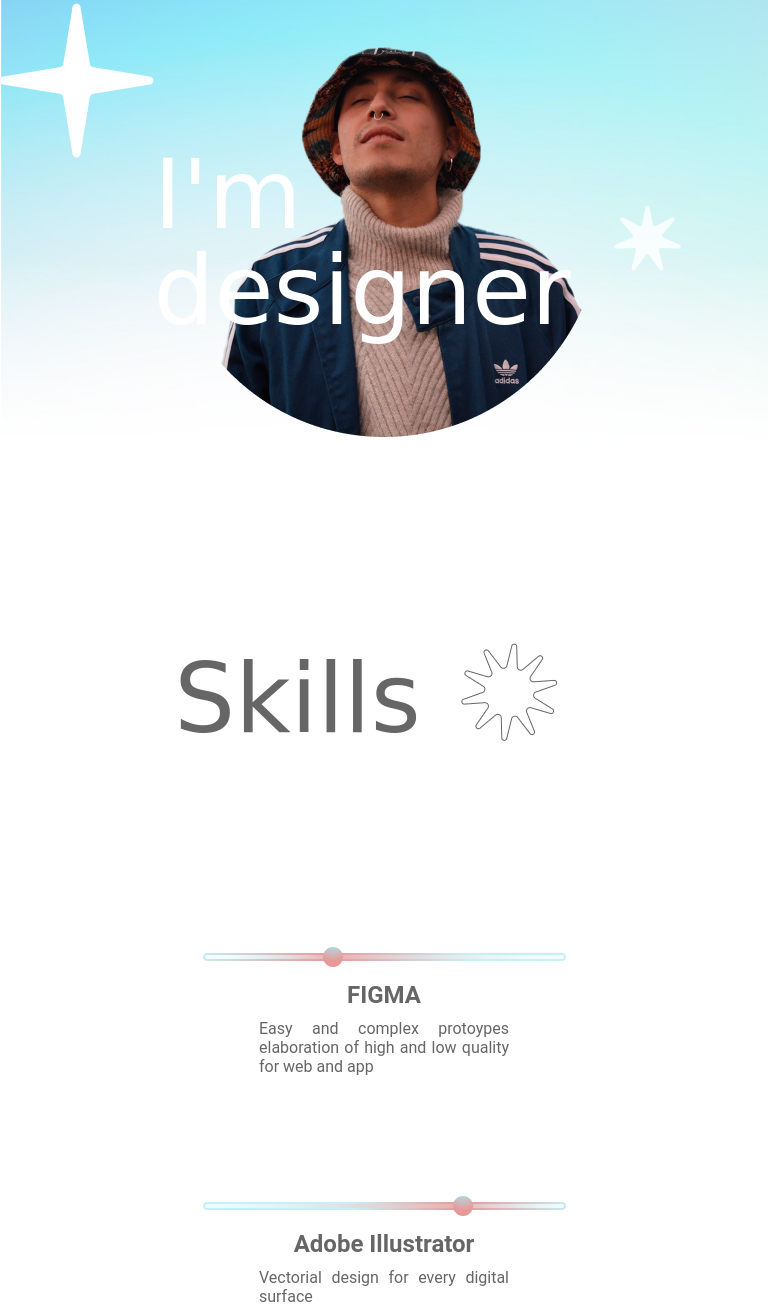
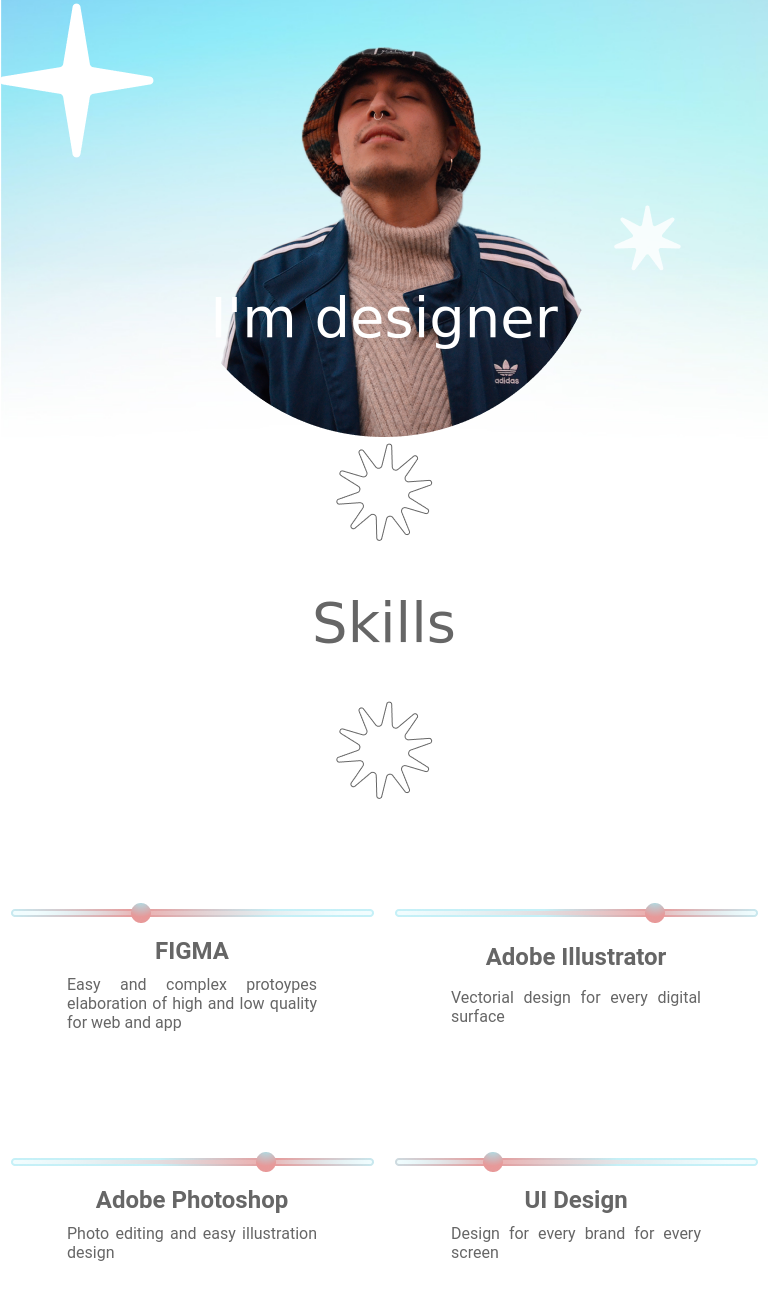
Before and after one commit to Joansrodriguezh1/Project, a plain HTML site: page pages/sobre-mi.html in a window 768 px wide. Shown: the part 213-1522 px from the top of the page. Drawn offline with Linux system fonts and the light colour scheme; files whose address does not match are found by name.

Commit message:
aboutme-finalizado

```diff
--- a/style.css
+++ b/style.css
@@ -995,10 +995,16 @@
                 .Aboutme__skills__strokeStar {
                 justify-self: center;
                 padding: 0 0 50px 0 ;
+                margin: 0;
                 }
                 .Aboutme__template__strokeStar2 {
                 grid-area: strokeStar2;
                 justify-self: center;
+                padding: 0;
+                margin: 0;
+                }
+                .Aboutme__skills__content--grid {
+                    width: auto;
                 }
         .footer {
         height: 10vh;
@@ -1064,5 +1070,42 @@
             .WhatIdo__p {
             text-align: center;
             }
+    .Banner__aboutme__Designer--text {
+        font-size: 3.5rem;
+        line-height: 3rem;
+        text-align: center;
+        padding: 150px 0 0 0 ;
+        }
+        .Aboutme__skills {
+        grid-template-areas:
+        " strokeStar2"
+        " title "
+        " strokeStar "
+        " content "
+        ;
+        grid-template-rows: auto auto auto;
+        grid-template-columns: auto;
+        }
+            .Aboutme__skills__title {
+            font-size: 3.5rem;
+            line-height: 3.5rem;
+            justify-self: center;
+            margin: 0 0 0 0 ;
+            padding: 50px 0 50px 0;
+            }
+            .Aboutme__skills__strokeStar {
+            justify-self: center;
+            padding: 0 0 50px 0 ;
+            margin: 0;
+            }
+            .Aboutme__template__strokeStar2 {
+            grid-area: strokeStar2;
+            justify-self: center;
+            padding: 0;
+            margin: 0;
+            }
+            .Aboutme__skills__content--grid {
+                width: auto;
+            }
     }
 </style>
```
